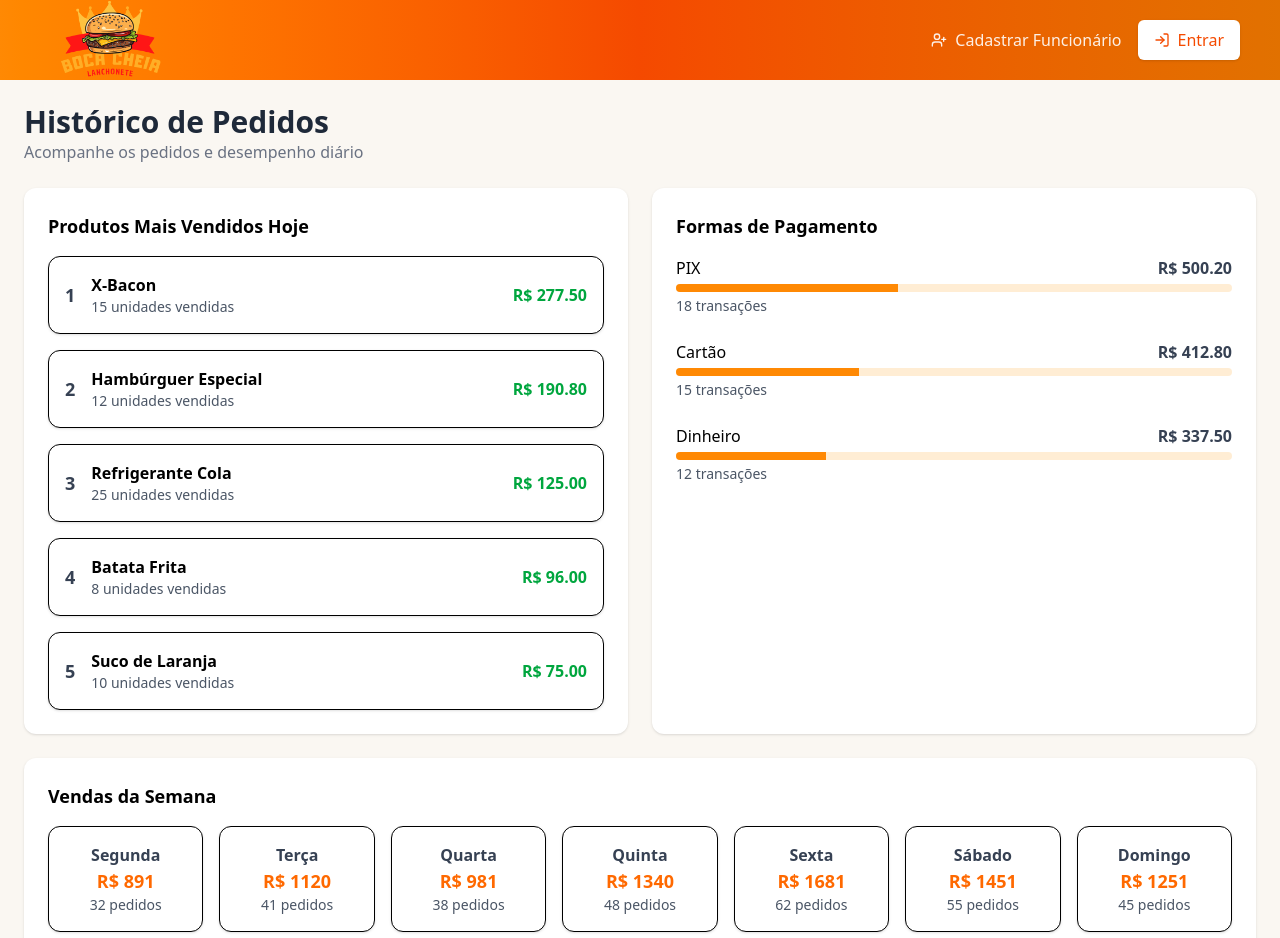
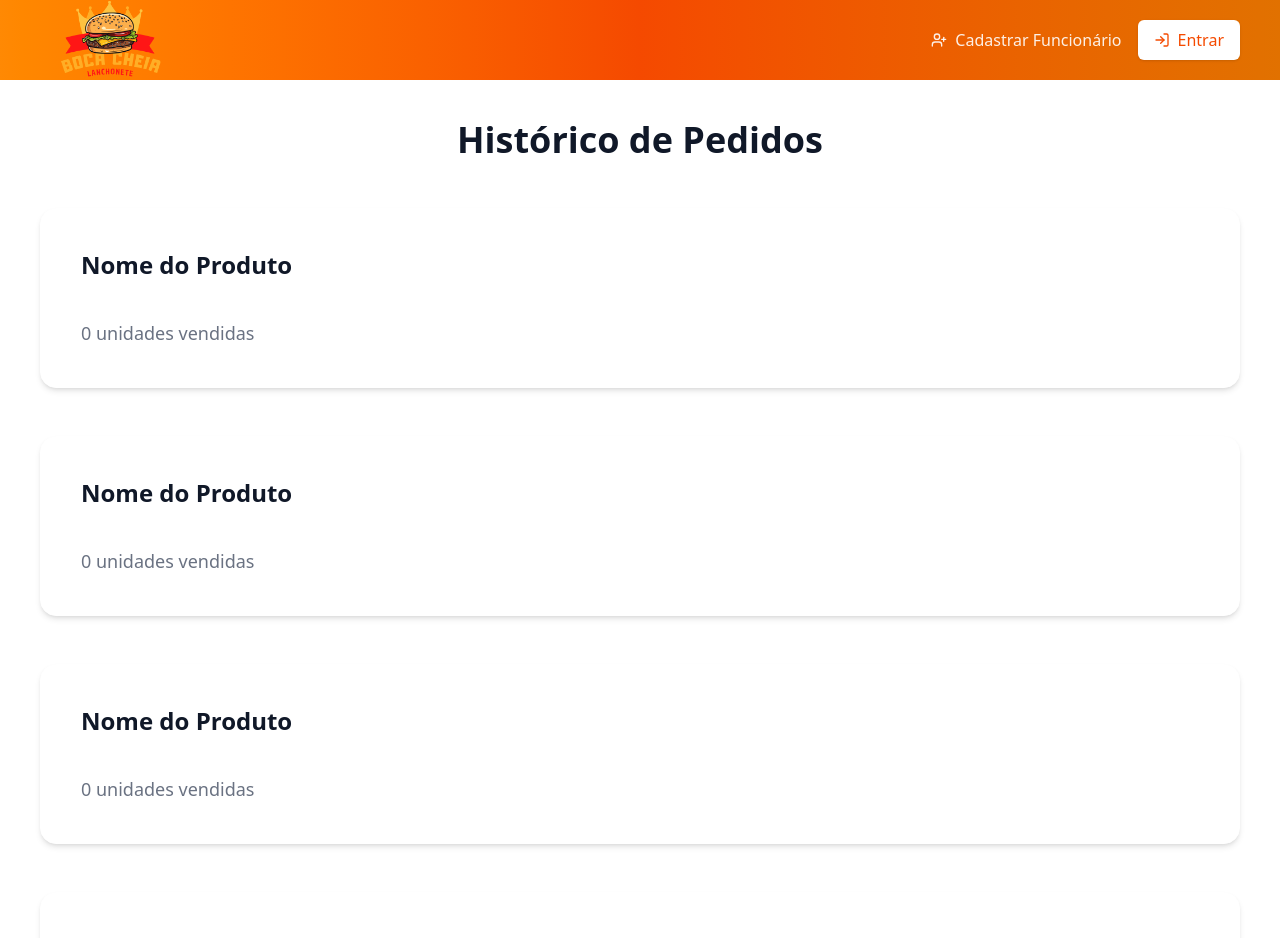
Before and after one commit to rianlucass/lanchonete-frontend, a React (Vite) app: page /historico in a window 1280 px wide. Shown: the top 938 px of the page. Built offline with nearby package versions, Linux system fonts and the light colour scheme.

Commit message:
Telas atualizadas

```diff
--- a/src/pages/HistoricoPedidos.tsx
+++ b/src/pages/HistoricoPedidos.tsx
@@ -1,83 +1,52 @@
+import { useState, useEffect } from "react";
+
 export default function HistoricoPedidos() {
+  const [pedidos, setPedidos] = useState([]);
+
+  useEffect(() => {
+    setTimeout(() => setPedidos([]), 1200);
+  }, []);
+
+  const placeholders = Array.from({ length: 4 });
+  const diasDaSemana = [
+    "Segunda",
+    "Terça",
+    "Quarta",
+    "Quinta",
+    "Sexta",
+    "Sábado",
+    "Domingo",
+  ];
+
   return (
-    <div className="w-full min-h-screen bg-[#faf7f2]">
-      <div className="p-6">
-        <h1 className="text-3xl font-semibold text-gray-800">Histórico de Pedidos</h1>
-        <p className="text-gray-500 mb-6">Acompanhe os pedidos e desempenho diário</p>
+    <div className="w-full min-h-screen bg-white p-10">
+      <h1 className="text-4xl font-extrabold text-gray-900 mb-12 text-center">
+        Histórico de Pedidos
+      </h1>
 
-        <div className="grid grid-cols-1 lg:grid-cols-2 gap-6 mb-6">
-          <div className="bg-white p-6 rounded-xl shadow-sm">
-            <h2 className="text-lg font-semibold mb-4">Produtos Mais Vendidos Hoje</h2>
+      <div className="flex flex-col gap-12 max-w-screen-xl mx-auto">
+        {(pedidos.length > 0 ? pedidos : placeholders).map((_, idx) => (
+          <div
+            key={idx}
+            className="bg-white rounded-2xl shadow-md p-10 flex flex-col justify-between w-full min-h-[180px] border border-white hover:shadow-lg transition-shadow duration-300"
+          >
+            <h2 className="text-gray-900 font-semibold text-2xl mb-3">Nome do Produto</h2>
+            <p className="text-gray-500 text-lg">0 unidades vendidas</p>
+          </div>
+        ))}
 
-            <div className="space-y-4">
-              {[
-                { nome: "X-Bacon", qtd: 15, valor: "R$ 277.50" },
-                { nome: "Hambúrguer Especial", qtd: 12, valor: "R$ 190.80" },
-                { nome: "Refrigerante Cola", qtd: 25, valor: "R$ 125.00" },
-                { nome: "Batata Frita", qtd: 8, valor: "R$ 96.00" },
-                { nome: "Suco de Laranja", qtd: 10, valor: "R$ 75.00" }
-              ].map((item, index) => (
-                <div
-                  key={index}
-                  className="flex items-center justify-between p-4 bg-white border rounded-xl shadow-sm"
-                >
-                  <div className="flex items-center gap-4">
-                    <span className="text-lg font-bold text-gray-700">{index + 1}</span>
-                    <div>
-                      <p className="font-semibold">{item.nome}</p>
-                      <p className="text-sm text-gray-600">{item.qtd} unidades vendidas</p>
-                    </div>
-                  </div>
-                  <p className="text-green-600 font-semibold">{item.valor}</p>
-                </div>
-              ))}
-            </div>
-          </div>
-
-          <div className="bg-white p-6 rounded-xl shadow-sm">
-            <h2 className="text-lg font-semibold mb-4">Formas de Pagamento</h2>
-
-            <div className="space-y-6">
-              {[
-                { nome: "PIX", valor: "R$ 500.20", perc: "40%", trans: "18 transações" },
-                { nome: "Cartão", valor: "R$ 412.80", perc: "33%", trans: "15 transações" },
-                { nome: "Dinheiro", valor: "R$ 337.50", perc: "27%", trans: "12 transações" }
-              ].map((item, index) => (
-                <div key={index}>
-                  <div className="flex justify-between mb-1">
-                    <span>{item.nome}</span>
-                    <span className="font-semibold text-gray-700">{item.valor}</span>
-                  </div>
-                  <div className="w-full h-2 bg-orange-100 rounded-full overflow-hidden">
-                    <div className="h-full bg-orange-400" style={{ width: item.perc }}></div>
-                  </div>
-                  <p className="text-sm text-gray-600 mt-1">{item.trans}</p>
-                </div>
-              ))}
-            </div>
-          </div>
-        </div>
-
-        <div className="bg-white p-6 rounded-xl shadow-sm">
-          <h2 className="text-lg font-semibold mb-4">Vendas da Semana</h2>
-
-          <div className="grid grid-cols-2 md:grid-cols-4 lg:grid-cols-7 gap-4">
-            {[
-              { dia: "Segunda", valor: "R$ 891", pedidos: "32 pedidos" },
-              { dia: "Terça", valor: "R$ 1120", pedidos: "41 pedidos" },
-              { dia: "Quarta", valor: "R$ 981", pedidos: "38 pedidos" },
-              { dia: "Quinta", valor: "R$ 1340", pedidos: "48 pedidos" },
-              { dia: "Sexta", valor: "R$ 1681", pedidos: "62 pedidos" },
-              { dia: "Sábado", valor: "R$ 1451", pedidos: "55 pedidos" },
-              { dia: "Domingo", valor: "R$ 1251", pedidos: "45 pedidos" }
-            ].map((item, index) => (
+        <div className="bg-white p-10 rounded-2xl shadow-md w-full border border-white">
+          <h2 className="font-extrabold text-gray-900 text-3xl mb-8 text-center">
+            Vendas da Semana
+          </h2>
+          <div className="grid grid-cols-7 gap-8">
+            {diasDaSemana.map((dia) => (
               <div
-                key={index}
-                className="bg-white border rounded-xl p-4 shadow-sm text-center"
+                key={dia}
+                className="bg-white rounded-xl p-6 border border-white shadow-sm flex flex-col items-center justify-center min-h-[120px] hover:shadow-md transition-shadow duration-300"
               >
-                <p className="font-semibold text-gray-700">{item.dia}</p>
-                <p className="text-orange-500 font-bold text-lg">{item.valor}</p>
-                <p className="text-sm text-gray-600">{item.pedidos}</p>
+                <span className="font-semibold text-gray-800 text-lg">{dia}</span>
+                <span className="text-orange-500 mt-2 text-base">0 vendas</span>
               </div>
             ))}
           </div>
--- a/src/pages/Pedidos.tsx
+++ b/src/pages/Pedidos.tsx
@@ -1,89 +1,54 @@
+import { useState, useEffect } from "react";
+
 export default function Pedidos() {
+  const [produtos, setProdutos] = useState([]);
+
+  useEffect(() => {
+    setTimeout(() => setProdutos([]), 1000);
+  }, []);
+
+  const placeholders = Array.from({ length: 4 });
+
   return (
-    <div className="w-full min-h-screen bg-[#faf7f2]">
-      <div className="p-6">
-        <h1 className="text-3xl font-semibold text-gray-800">Novo Pedido</h1>
-        <p className="text-gray-500 mb-6">Selecione os produtos para o pedido</p>
+    <div className="min-h-screen w-full bg-[#faf7f2] p-6">
       <div className="grid grid-cols-1 lg:grid-cols-3 gap-6">
-          <div className="col-span-2 bg-white p-6 rounded-xl shadow-sm">
-            <h2 className="text-lg font-semibold mb-4">Lanches</h2>
-
-            <div className="grid grid-cols-1 md:grid-cols-2 gap-4">
-              <div className="flex justify-between items-center border rounded-xl p-4 bg-white shadow-sm">
-                <div>
-                  <p className="font-semibold">Hambúrguer Especial</p>
-                  <p className="text-sm text-gray-600">R$ 15.90</p>
-                  <span className="text-xs bg-red-200 text-red-700 px-2 py-1 rounded-full">2 disponíveis</span>
+        <div className="col-span-2">
+          <div className="grid grid-cols-1 md:grid-cols-2 gap-4 mb-6">
+            {(produtos.length > 0 ? produtos : placeholders).map((_, idx) => (
+              <div key={idx} className="bg-white p-4 rounded-xl border flex flex-col relative" style={{ minHeight: 170 }}>
+                <div className="flex items-center justify-between w-full mb-2">
+                  <span className="font-medium text-gray-700">Nome do Produto</span>
+                  <span className="bg-orange-100 text-orange-600 px-2 rounded text-xs">0 disponíveis</span>
                 </div>
-                <button className="bg-orange-500 text-white w-9 h-9 rounded-full flex items-center justify-center text-xl">+</button>
+                <div className="font-semibold text-lg text-gray-700 mb-1">R$ 00,00</div>
+                {/* Botão quadrado, laranja e destacado na borda inferior direita */}
+                <button
+                  className="absolute bottom-4 right-4 w-12 h-12 bg-orange-500 hover:bg-orange-600 text-white text-2xl rounded-lg shadow-md flex items-center justify-center font-bold transition duration-150"
+                  disabled
+                  aria-label="Adicionar produto"
+                  style={{ boxShadow: "0 2px 8px rgba(255,140,0,0.18)" }}
+                >
+                  +
+                </button>
               </div>
-
-              <div className="flex justify-between items-center border rounded-xl p-4 bg-white shadow-sm">
-                <div>
-                  <p className="font-semibold">X-Bacon</p>
-                  <p className="text-sm text-gray-600">R$ 18.50</p>
-                  <span className="text-xs bg-orange-200 text-orange-700 px-2 py-1 rounded-full">8 disponíveis</span>
-                </div>
-                <button className="bg-orange-500 text-white w-9 h-9 rounded-full flex items-center justify-center text-xl">+</button>
-              </div>
-
-              <div className="flex justify-between items-center border rounded-xl p-4 bg-white shadow-sm">
-                <div>
-                  <p className="font-semibold">X-Salada</p>
-                  <p className="text-sm text-gray-600">R$ 14.50</p>
-                  <span className="text-xs bg-orange-200 text-orange-700 px-2 py-1 rounded-full">10 disponíveis</span>
-                </div>
-                <button className="bg-orange-500 text-white w-9 h-9 rounded-full flex items-center justify-center text-xl">+</button>
+            ))}
           </div>
         </div>
-
-            <h2 className="text-lg font-semibold mt-8 mb-4">Bebidas</h2>
-
-            <div className="grid grid-cols-1 md:grid-cols-2 gap-4">
-              <div className="flex justify-between items-center border rounded-xl p-4 bg-white shadow-sm">
-                <div>
-                  <p className="font-semibold">Refrigerante Cola</p>
-                  <p className="text-sm text-gray-600">R$ 5.00</p>
-                  <span className="text-xs bg-orange-200 text-orange-700 px-2 py-1 rounded-full">5 disponíveis</span>
-                </div>
-                <button className="bg-orange-500 text-white w-9 h-9 rounded-full flex items-center justify-center text-xl">+</button>
-              </div>
-
-              <div className="flex justify-between items-center border rounded-xl p-4 bg-white shadow-sm">
-                <div>
-                  <p className="font-semibold">Suco de Laranja</p>
-                  <p className="text-sm text-gray-600">R$ 7.50</p>
-                  <span className="text-xs bg-orange-200 text-orange-700 px-2 py-1 rounded-full">3 disponíveis</span>
-                </div>
-                <button className="bg-orange-500 text-white w-9 h-9 rounded-full flex items-center justify-center text-xl">+</button>
-              </div>
-
-              <div className="flex justify-between items-center border rounded-xl p-4 bg-white shadow-sm">
-                <div>
-                  <p className="font-semibold">Água</p>
-                  <p className="text-sm text-gray-600">R$ 3.00</p>
-                  <span className="text-xs bg-orange-200 text-orange-700 px-2 py-1 rounded-full">15 disponíveis</span>
-                </div>
-                <button className="bg-orange-500 text-white w-9 h-9 rounded-full flex items-center justify-center text-xl">+</button>
-              </div>
-            </div>
-          </div>
-
-          <div className="bg-white p-6 rounded-xl shadow-sm h-fit">
-            <h2 className="text-lg font-semibold mb-4">Pedido Atual</h2>
-            <p className="text-gray-400 mb-8">Nenhum item adicionado</p>
-
+        <div className="bg-white p-6 rounded-xl border h-fit flex flex-col">
+          <h2 className="text-lg font-semibold mb-4">Resumo do Pedido</h2>
+          <p className="text-gray-400 mb-4">Nenhum item adicionado</p>
           <h2 className="text-lg font-semibold mb-2">Forma de Pagamento</h2>
-            <select className="w-full border rounded-lg p-2 text-gray-600 mb-4">
+          <select className="w-full border rounded-lg p-2 text-gray-600 mb-4" disabled>
             <option>Selecione o pagamento</option>
           </select>
-
-            <button className="w-full bg-green-300 text-white py-3 rounded-lg font-semibold">
+          <button
+            className="w-full bg-green-400 text-white py-3 rounded-lg font-semibold opacity-50 cursor-not-allowed"
+            disabled
+          >
             Finalizar Pedido
           </button>
         </div>
       </div>
     </div>
-    </div>
   );
 }
--- a/src/pages/produtos.tsx
+++ b/src/pages/produtos.tsx
@@ -1,151 +1,35 @@
-import { useState } from "react";
-import { Package, Pencil, Trash2, Plus } from "lucide-react";
 
-interface Produto {
-  id: number;
-  nome: string;
-  categoria: string;
-  preco: number;
-  quantidade: number;
-}
-
-function Produtos() {
-  const [produtos, setProdutos] = useState<Produto[]>([
-    { id: 1, nome: "Hambúrguer Especial", categoria: "Lanches", preco: 15.9, quantidade: 2 },
-    { id: 2, nome: "X-Bacon", categoria: "Lanches", preco: 18.5, quantidade: 8 },
-    { id: 3, nome: "Refrigerante Cola", categoria: "Bebidas", preco: 5, quantidade: 5 },
-    { id: 4, nome: "Suco de Laranja", categoria: "Bebidas", preco: 7.5, quantidade: 3 },
-    { id: 5, nome: "Batata Frita", categoria: "Acompanhamentos", preco: 12, quantidade: 1 },
-  ]);
-
-  const adicionarProduto = () => {
-    const nome = prompt("Digite o nome do produto");
-    if (!nome) return;
-
-    const categoria = prompt("Digite a categoria do produto");
-    if (!categoria) return;
-
-    const precoInput = prompt("Digite o preço do produto");
-    if (!precoInput) return;
-    const preco = Number(precoInput);
-    if (isNaN(preco)) return;
-
-    const quantidadeInput = prompt("Digite a quantidade do produto");
-    if (!quantidadeInput) return;
-    const quantidade = Number(quantidadeInput);
-    if (isNaN(quantidade)) return;
-
-    const novoProduto: Produto = {
-      id: Date.now(),
-      nome,
-      categoria,
-      preco,
-      quantidade,
-    };
-
-    setProdutos([...produtos, novoProduto]);
-  };
-
-  const editarProduto = (id: number) => {
-    const produto = produtos.find((p) => p.id === id);
-    if (!produto) return;
-
-    const novoNome = prompt("Edite o nome do produto", produto.nome);
-    if (!novoNome) return;
-
-    const precoInput = prompt("Edite o preço", produto.preco.toString());
-    if (!precoInput) return;
-    const novoPreco = Number(precoInput);
-
-    const quantidadeInput = prompt("Edite a quantidade", produto.quantidade.toString());
-    if (!quantidadeInput) return;
-    const novaQuantidade = Number(quantidadeInput);
-
-    setProdutos(
-      produtos.map((p) =>
-        p.id === id
-          ? { ...p, nome: novoNome, preco: novoPreco, quantidade: novaQuantidade }
-          : p
-      )
-    );
-  };
-
-  const excluirProduto = (id: number) => {
-    if (window.confirm("Deseja realmente excluir este produto?")) {
-      setProdutos(produtos.filter((p) => p.id !== id));
-    }
-  };
-
+export default function produtos() {
   return (
-    <div className="p-8 bg-[#fdfbf8] min-h-screen">
-      <div className="flex justify-between items-center mb-6">
-        <h1 className="text-3xl font-bold text-gray-800">Gestão de Produtos</h1>
-        <button
-          onClick={adicionarProduto}
-          className="flex items-center gap-2 bg-[#f97316] text-white px-4 py-2 rounded-xl shadow hover:bg-[#ea580c] transition"
-        >
-          <Plus size={18} /> Novo Produto
+    <div className="min-h-screen bg-[#F8F7F5] px-8 py-8 flex flex-row">
+      <div className="grid grid-cols-1 md:grid-cols-2 lg:grid-cols-3 gap-8 flex-1 content-start">
+        {[...Array(6)].map((_, index) => (
+          <div
+            key={index}
+            className="bg-white rounded-xl shadow-sm p-8 border border-[#F2F1EE] flex flex-col items-stretch min-h-[200px] max-w-[350px]"
+          >
+            <h2 className="text-2xl font-bold text-gray-900 mb-6 text-left">
+              Nome do Produto
+            </h2>
+            <span className="text-xs text-gray-300 mb-6">
+              Nenhum produto cadastrado ainda
+            </span>
+            <div className="flex gap-2 mt-auto">
+              <button className="flex-grow bg-gray-100 text-gray-700 py-2 rounded-lg border border-gray-200 hover:bg-gray-200 transition text-base font-medium flex items-center justify-center">
+                Editar
+              </button>
+              <button className="p-2" aria-label="Excluir" title="Excluir">
+                <span className="text-red-500 text-base font-bold">x</span>
+              </button>
+            </div>
+          </div>
+        ))}
+      </div>
+      <div className="flex flex-col items-center ml-8 justify-start">
+        <button className="bg-orange-500 text-white font-semibold rounded-lg px-7 py-3 mt-6 shadow hover:bg-orange-600 transition">
+          + Novo Pedido
         </button>
       </div>
-
-      <p className="text-gray-500 mb-8">
-        Gerencie o cardápio e controle o estoque
-      </p>
-
-      {produtos.length === 0 ? (
-        <p className="text-gray-400 text-center mt-12">Nenhum produto cadastrado</p>
-      ) : (
-        <div className="grid grid-cols-1 sm:grid-cols-2 lg:grid-cols-3 gap-6">
-          {produtos.map((produto) => (
-            <div
-              key={produto.id}
-              className="bg-white p-6 rounded-2xl shadow-sm border border-gray-100 relative"
-            >
-              <div className="absolute top-4 right-4">
-                <span
-                  className={`text-xs font-semibold px-2 py-1 rounded-full ${
-                    produto.quantidade <= 2
-                      ? "bg-red-100 text-red-600"
-                      : "bg-orange-100 text-orange-600"
-                  }`}
-                >
-                  {produto.quantidade} un.
-                </span>
-              </div>
-
-              <h2 className="text-lg font-semibold text-gray-800">
-                {produto.nome}
-              </h2>
-              <p className="text-sm text-gray-500 mb-2">{produto.categoria}</p>
-
-              <p className="text-xl font-bold text-orange-600 mb-2">
-                R$ {produto.preco.toFixed(2)}
-              </p>
-
-              <p className="flex items-center text-gray-500 text-sm mb-4">
-                <Package size={14} className="mr-1" /> Estoque: {produto.quantidade}
-              </p>
-
-              <div className="flex justify-between">
-                <button
-                  onClick={() => editarProduto(produto.id)}
-                  className="flex items-center gap-1 text-gray-600 bg-gray-100 px-3 py-1 rounded-lg hover:bg-gray-200 transition"
-                >
-                  <Pencil size={14} /> Editar
-                </button>
-                <button
-                  onClick={() => excluirProduto(produto.id)}
-                  className="flex items-center gap-1 text-red-600 bg-red-50 px-3 py-1 rounded-lg hover:bg-red-100 transition"
-                >
-                  <Trash2 size={14} /> Excluir
-                </button>
-              </div>
-            </div>
-          ))}
-        </div>
-      )}
     </div>
   );
 }
-
-export default Produtos;
```
Lines whose indentation alone changed are shown as unchanged.
